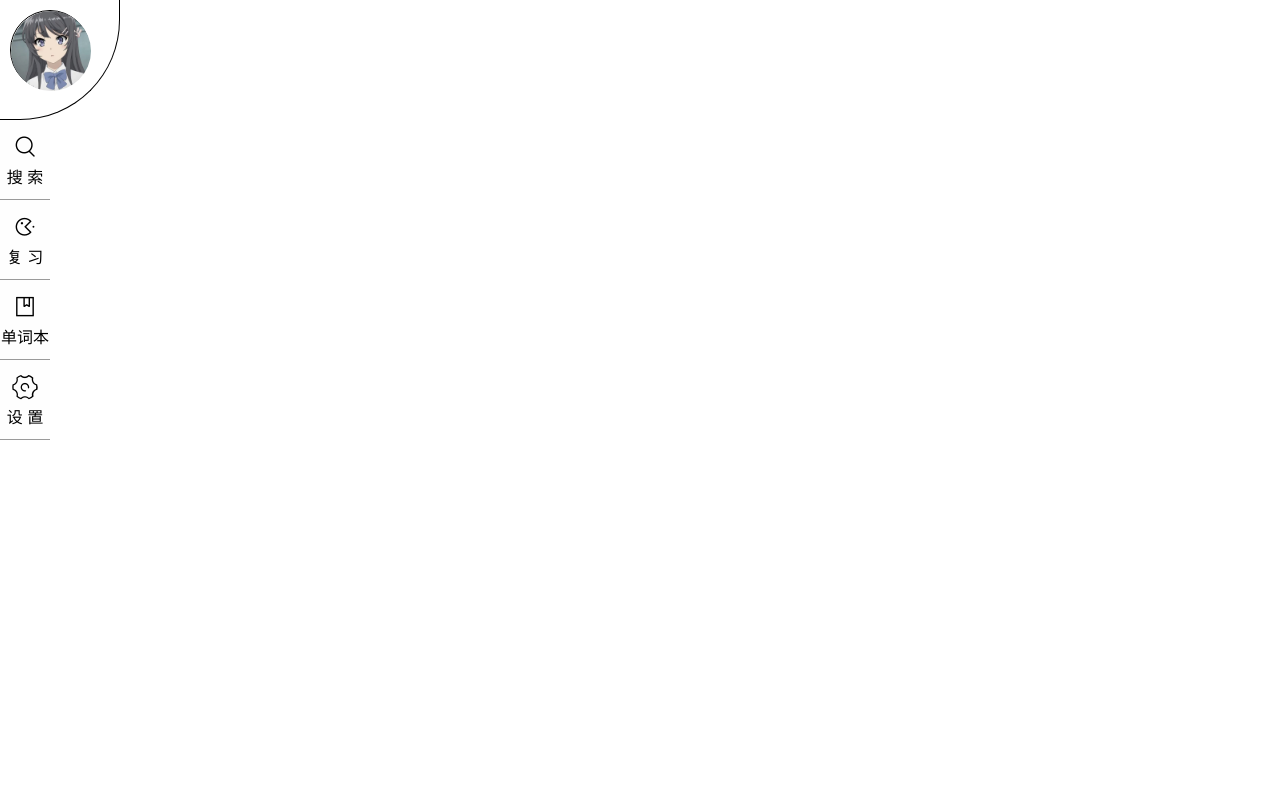
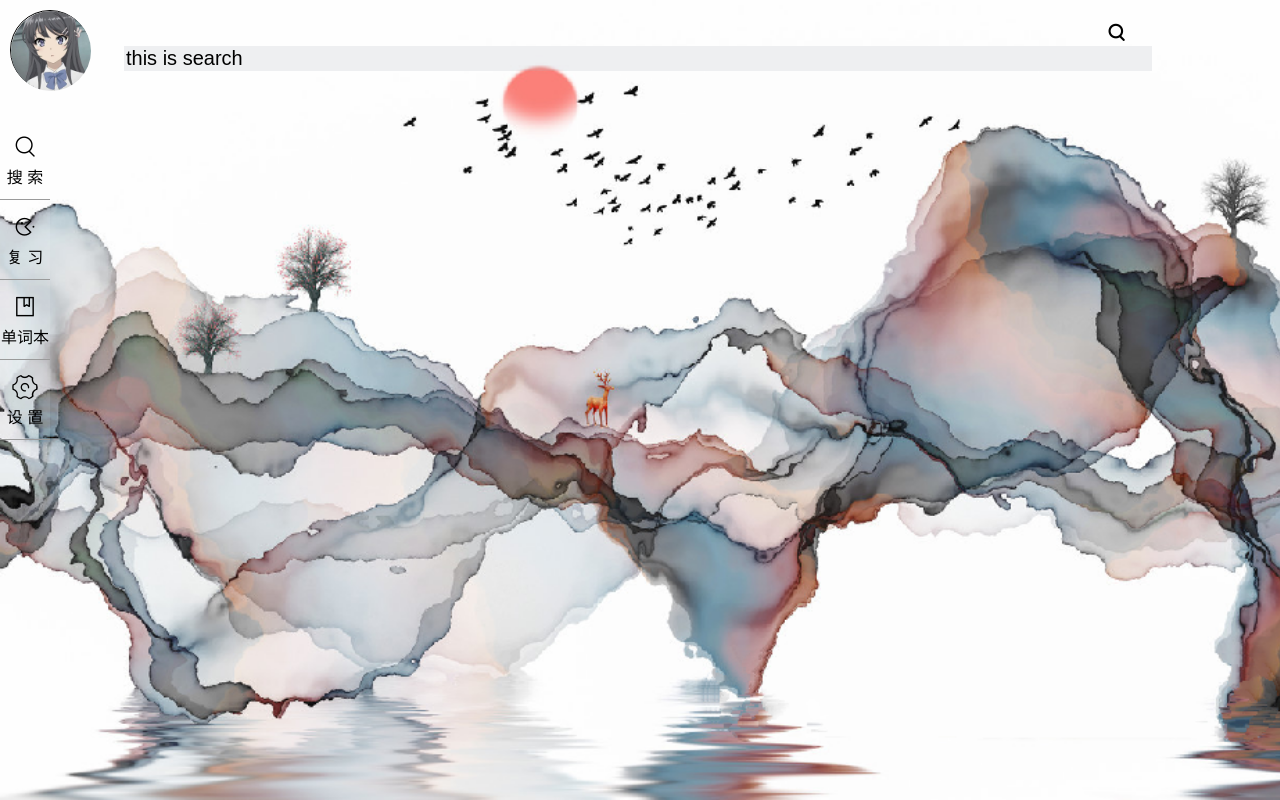
Before and after one commit to obllite/Remer, a React (Create React App) app: page / in a window 1280 px wide. Built offline with nearby package versions, Linux system fonts and the light colour scheme.

Commit message:
showView、searchBar components start

```diff
--- a/src/components/App.js
+++ b/src/components/App.js
@@ -1,11 +1,14 @@
 import React from 'react';
 import '../css/App.scss';
 import Navbar from './Navbar';
-
+import SearchBar from './SearchBar'
+import ShowView from './ShowView'
 function App() {
   return (
     <div className="App">
-      <Navbar />
+      <Navbar></Navbar>
+      <SearchBar></SearchBar>
+      <ShowView></ShowView>
     </div>
   );
 }
--- a/src/components/Navbar.js
+++ b/src/components/Navbar.js
@@ -2,7 +2,8 @@ import React from 'react';
 import Avator from "./Avator"
 import Navitem from "./Navitem"
 import "../css/Navbar.scss"
-//TODO 添加选项组件
+//COMPONENT 导航栏组件
+
 class Navbar extends React.Component {
     // eslint-disable-next-line no-useless-constructor
     constructor(props) {
--- a/src/components/Navitem.js
+++ b/src/components/Navitem.js
@@ -4,6 +4,7 @@ import "../css/Navitem.scss"
 /* TODO 考虑用 HOC 或 Hooks 需考虑复用，再根据 params 在父组件中循环渲染出来*/
 /* PARAMS 搜 索、复 习、单词本、设 置*/
 /* TODO 此处参数应由父组件传入，最终应修改 */
+/* TODO 加入点击事件，并保存相应的状态，以实现面包屑的效果 */
 const itemTitle = [
     {
         title: "搜 索",
--- /dev/null
+++ b/src/components/SearchBar.js
@@ -0,0 +1,21 @@
+/* eslint-disable no-unused-vars */
+import React, { useState } from 'react';
+import '../css/SearchBar.scss';
+/* COMPONENT 搜索框组件 */
+/* TODO 搜索框样式实现 */
+/* TODO 搜索功能实现 */
+/* TODO 搜索框获取焦点事件状态管理 */
+function SearchBar(props) {
+    const [searchBar, setSearchBar] = useState("searchBar")
+    const [searchInput, setSearchInput] = useState("searchInput")
+    const [searchIcon, setSearchIcon] = useState("iconfont icon-search")
+    const inputValue = "this is search"
+    return (
+        <div className={searchBar}>
+            <div className={searchIcon}></div>
+            <input className={searchInput} type="text" value={inputValue} />
+        </div>
+    )
+}
+
+export default SearchBar
--- /dev/null
+++ b/src/components/ShowView.js
@@ -0,0 +1,22 @@
+import React from 'react'
+import '../css/ShowView.scss'
+//COMPONENT 展示窗口组件 用于展示用户的主视图
+/* TODO showView 组件实现 */
+class ShowView extends React.Component {
+    constructor(props) {
+        super(props)
+        this.state = {
+            CSSclass: {
+                showView: "showView"
+            }
+        }
+    }
+    render() {
+        return (
+            <div className={this.state.CSSclass.showView}>
+            </div>
+        )
+    }
+}
+
+export default ShowView
--- a/src/css/Navbar.scss
+++ b/src/css/Navbar.scss
@@ -1,6 +1,9 @@
 .navbar {
     width: 50px;
-    height: 100vh;
+    float: left;
+    position: relative;
+    z-index: 10;
+    /*     height: 100vh; */
     hr {
         margin: 0;
     }
@@ -8,8 +11,9 @@
         width: 120px;
         height: 120px;
         box-sizing: border-box;
-        border-right: 1px solid #000;
-        border-bottom: 1px solid #000;
+        /*         border-right: 1px solid #9A9A9A;
+        border-bottom: 1px solid #9A9A9A;
         border-radius: 0px 0px 100px 0px;
+        */
     }
 }
--- a/src/css/Navitem.scss
+++ b/src/css/Navitem.scss
@@ -13,7 +13,9 @@
         font-size: 30px;
         font-weight: 200;
     }
+    background-color: rgba($color: #ffffff, $alpha: 0.1);
 }
 .navItem:hover {
-    background-color: pink;
+    background-color: rgba($color: #000000, $alpha: 0.1);
+    transform: background-color 0.4s ease-in-out;
 }
--- /dev/null
+++ b/src/css/SearchBar.scss
@@ -0,0 +1,38 @@
+@import "../iconfont/navIcon/iconfont.css";
+.searchBar {
+    width: 80vw;
+    float: right;
+    position: relative;
+    right: 50%;
+    z-index: 10;
+    padding-top: 20px;
+    .searchInput {
+        width: 100%;
+        border: 0px;
+        display: block;
+        font-size: 20px;
+        float: right;
+        position: relative;
+        left: 50%;
+        background-color: rgba($color: #adb5bd, $alpha: 0.2);
+        outline: none;
+        z-index: 1;
+    }
+    .searchInput:active {
+        background-color: rgba($color: #adb5bd, $alpha: 0.3);
+        transform: background-color 0.4s ease-in-out;
+        outline: none;
+    }
+    .iconfont {
+        float: right;
+        left: calc(50% - 24px);
+        position: relative;
+        color: #000000;
+        font-size: 24px;
+        font-weight: bolder;
+        z-index: 2;
+    }
+    .iconfont:active {
+        color: red;
+    }
+}
--- /dev/null
+++ b/src/css/ShowView.scss
@@ -0,0 +1,7 @@
+$imgURL: "../img/bgImg.png";
+.showView {
+    width: 100vw;
+    height: 100vh;
+    background-image: url(#{$imgURL});
+    background-size: cover;
+}
```
